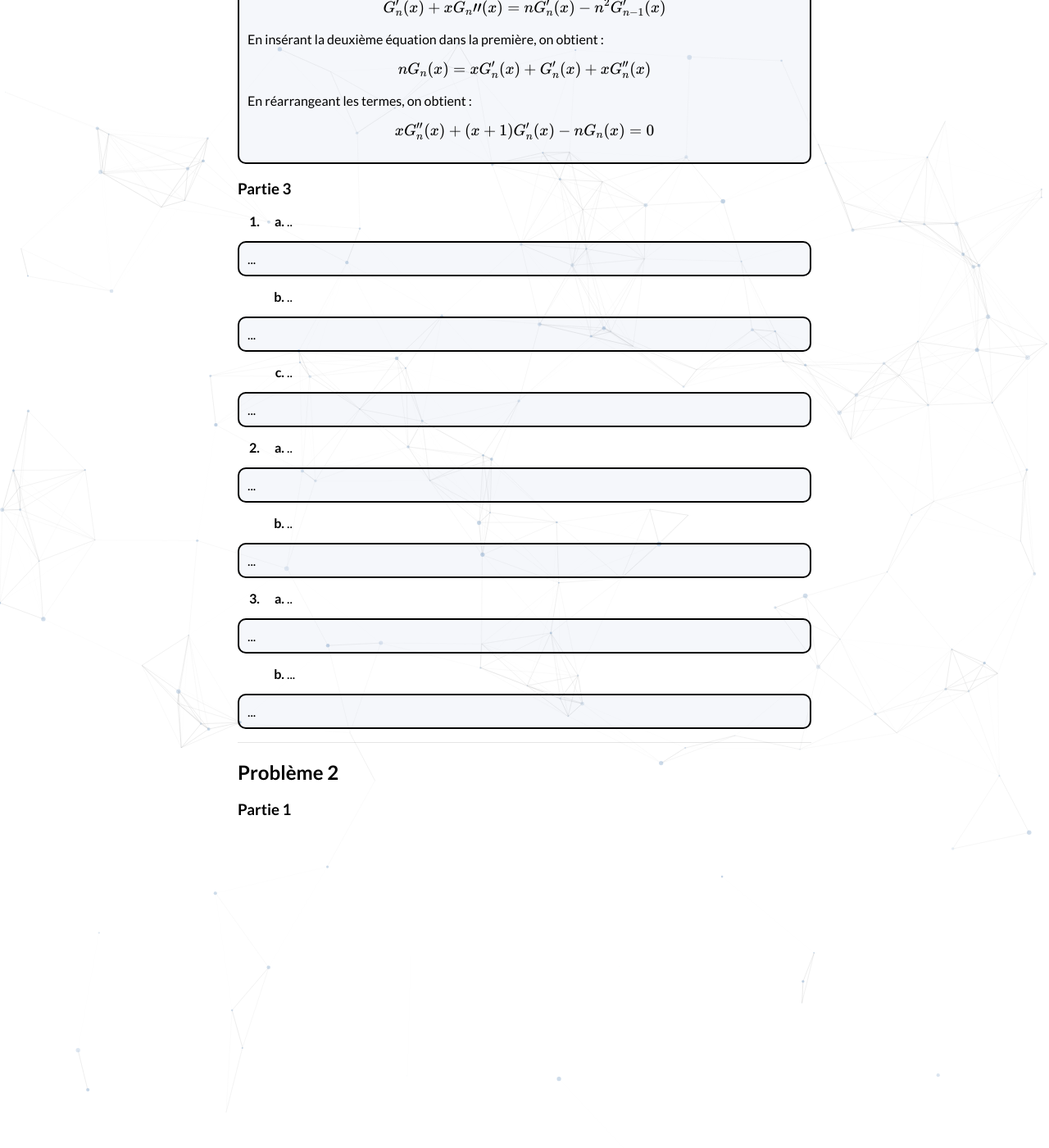
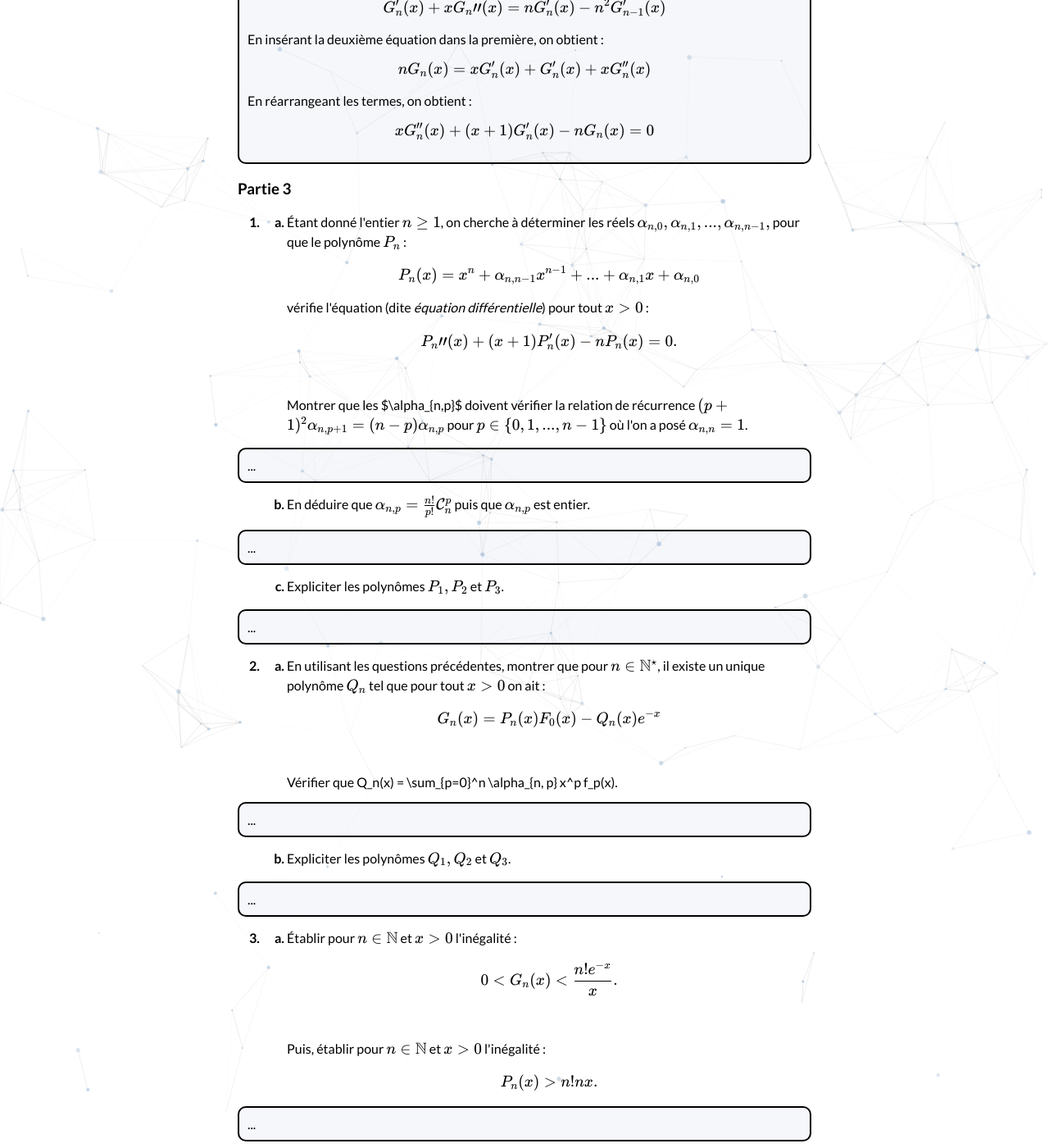
Before and after one commit to bglbrt/bglbrt.github.io, a Jekyll site: the page built from fr/corrections/administrateur_externe_1993.md, in a window 1280 px wide and 1400 px high, scrolled down 7376 px. Shown: the whole window at 82% size. Built offline with Jekyll 4.4.1, drawn with Linux system fonts in a browser that asks for light colours; nearby versions of some CDN libraries; before the commit the page ends 8442 px from its top, so only the background shows below that; some of the changed text lies outside the part shown.

Commit message:
Refactor mathematical expressions and fix formatting in administrateur_externe_1993.md

```diff
--- a/fr/corrections/administrateur_externe_1993.md
+++ b/fr/corrections/administrateur_externe_1993.md
@@ -376,19 +376,28 @@ Dans tout le problème $$x$$ désigne un réel _strictement positif_, et $$n$$ u
     <li>
         <ol type="a" start="1">
             <li>
-                ..
+                Étant donné l'entier \( n\geq 1 \), on cherche à déterminer les réels \( \alpha_{n,0}, \alpha_{n,1}, ..., \alpha_{n,n-1},  \) pour que le polynôme \( P_n \) :
+                $$
+                P_n(x) = x^n + \alpha_{n,n-1} x^{n-1} + ... + \alpha_{n, 1}x + \alpha_{n,0}
+                $$
+                vérifie l'équation (dite <i>équation différentielle</i>) pour tout \( x>0 \) :
+                $$
+                P_n\prime\prime(x) + (x+1) P_n'(x) - nP_n(x) = 0.
+                $$
+                <br><br>
+                Montrer que les $\alpha_{n,p}$ doivent vérifier la relation de récurrence \( (p+1)^2 \alpha_{n, p+1} = (n-p)\alpha_{n, p}\) pour \( p \in \{ 0, 1, ..., n-1 \} \) où l'on a posé \( \alpha_{n, n} = 1 \).
                 <p style="border: solid 2px; border-radius: 10px; background-color:rgba(152, 180, 212, .1); padding-right: 10px; padding-left: 10px; padding-top: 10px; padding-bottom: 10px; margin: 15px 0 15px -60px;">
                     ...
                 </p>
             </li>
             <li>
-                ..
+                En déduire que \( \alpha_{n, p} = \frac{n!}{p!}\mathcal{C}_{n}^{p} \) puis que \( \alpha_{n, p} \) est entier.
                 <p style="border: solid 2px; border-radius: 10px; background-color:rgba(152, 180, 212, .1); padding-right: 10px; padding-left: 10px; padding-top: 10px; padding-bottom: 10px; margin: 15px 0 15px -60px;">
                     ...
                 </p>
             </li>
             <li>
-                ..
+                Expliciter les polynômes \( P_1, P_2 \) et \( P_3 \).
                 <p style="border: solid 2px; border-radius: 10px; background-color:rgba(152, 180, 212, .1); padding-right: 10px; padding-left: 10px; padding-top: 10px; padding-bottom: 10px; margin: 15px 0 15px -60px;">
                     ...
                 </p>
@@ -398,13 +407,18 @@ Dans tout le problème $$x$$ désigne un réel _strictement positif_, et $$n$$ u
     <li>
         <ol type="a" start="1">
             <li>
-                ..
+                En utilisant les questions précédentes, montrer que pour \( n\in \mathbb{N}^\star \), il existe un unique polynôme \( Q_n \) tel que pour tout \( x > 0 \) on ait :
+                $$
+                G_n(x) = P_n(x) F_0(x) - Q_n(x) e^{-x}
+                $$
+                <br><br>
+                Vérifier que Q_n(x) = \sum_{p=0}^n \alpha_{n, p} x^p f_p(x).
                 <p style="border: solid 2px; border-radius: 10px; background-color:rgba(152, 180, 212, .1); padding-right: 10px; padding-left: 10px; padding-top: 10px; padding-bottom: 10px; margin: 15px 0 15px -60px;">
                     ...
                 </p>
             </li>
             <li>
-                ..
+                Expliciter les polynômes \( Q_1, Q_2 \) et \( Q_3 \).
                 <p style="border: solid 2px; border-radius: 10px; background-color:rgba(152, 180, 212, .1); padding-right: 10px; padding-left: 10px; padding-top: 10px; padding-bottom: 10px; margin: 15px 0 15px -60px;">
                     ...
                 </p>
@@ -414,13 +428,29 @@ Dans tout le problème $$x$$ désigne un réel _strictement positif_, et $$n$$ u
     <li>
         <ol type="a" start="1">
             <li>
-                ..
+                Établir pour \( n\in \mathbb{N} \) et \( x > 0 \) l'inégalité :
+                $$
+                0 < G_n(x) < \frac{n! e^{-x}}{x}.
+                $$
+                <br><br>
+                Puis, établir pour \( n\in \mathbb{N} \) et \( x > 0 \) l'inégalité :
+                $$
+                P_n(x) > n! n x.
+                $$
                 <p style="border: solid 2px; border-radius: 10px; background-color:rgba(152, 180, 212, .1); padding-right: 10px; padding-left: 10px; padding-top: 10px; padding-bottom: 10px; margin: 15px 0 15px -60px;">
                     ...
                 </p>
             </li>
             <li>
-                ...
+                Montrer que pour \( x > 0 \) fixé, on a \( \lim_{n \rightarrow +\infty} \frac{G_n(x)}{P_n(x)}e^x = 0 \).
+                <p style="border: solid 2px; border-radius: 10px; background-color:rgba(152, 180, 212, .1); padding-right: 10px; padding-left: 10px; padding-top: 10px; padding-bottom: 10px; margin: 15px 0 15px -60px;">
+                    ...
+                </p>
+            </li>
+            <li>
+                En déduire pour \( x > 0 \) fixé \( \varphi(x) = \lim_{n \rightarrow +\infty} \frac{Q_n(x)}{P_n(x)} \).
+                <br><br>
+                Puis, calculer \( \frac{Q_3(10)}{P_3(10)} \) et en dédurie une valeur approchée de \( \varphi(10) \).
                 <p style="border: solid 2px; border-radius: 10px; background-color:rgba(152, 180, 212, .1); padding-right: 10px; padding-left: 10px; padding-top: 10px; padding-bottom: 10px; margin: 15px 0 15px -60px;">
                     ...
                 </p>
```
